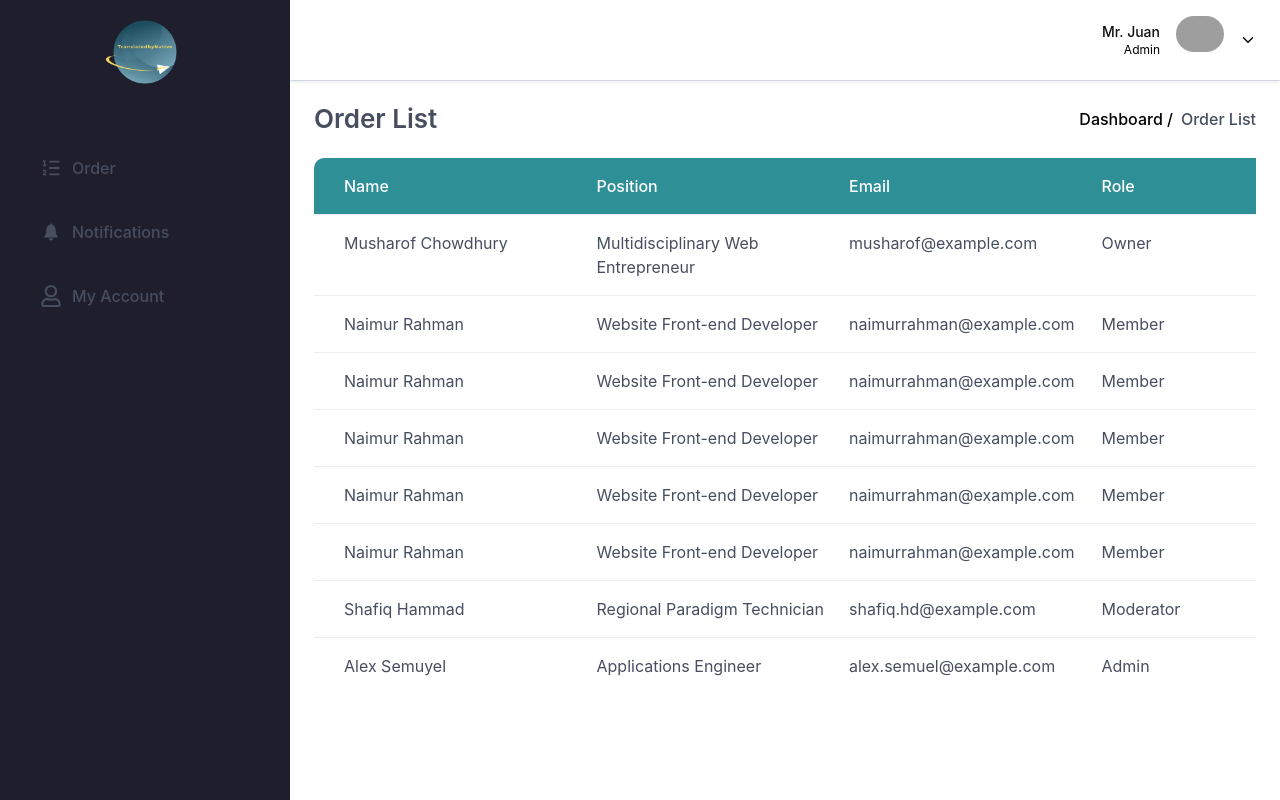
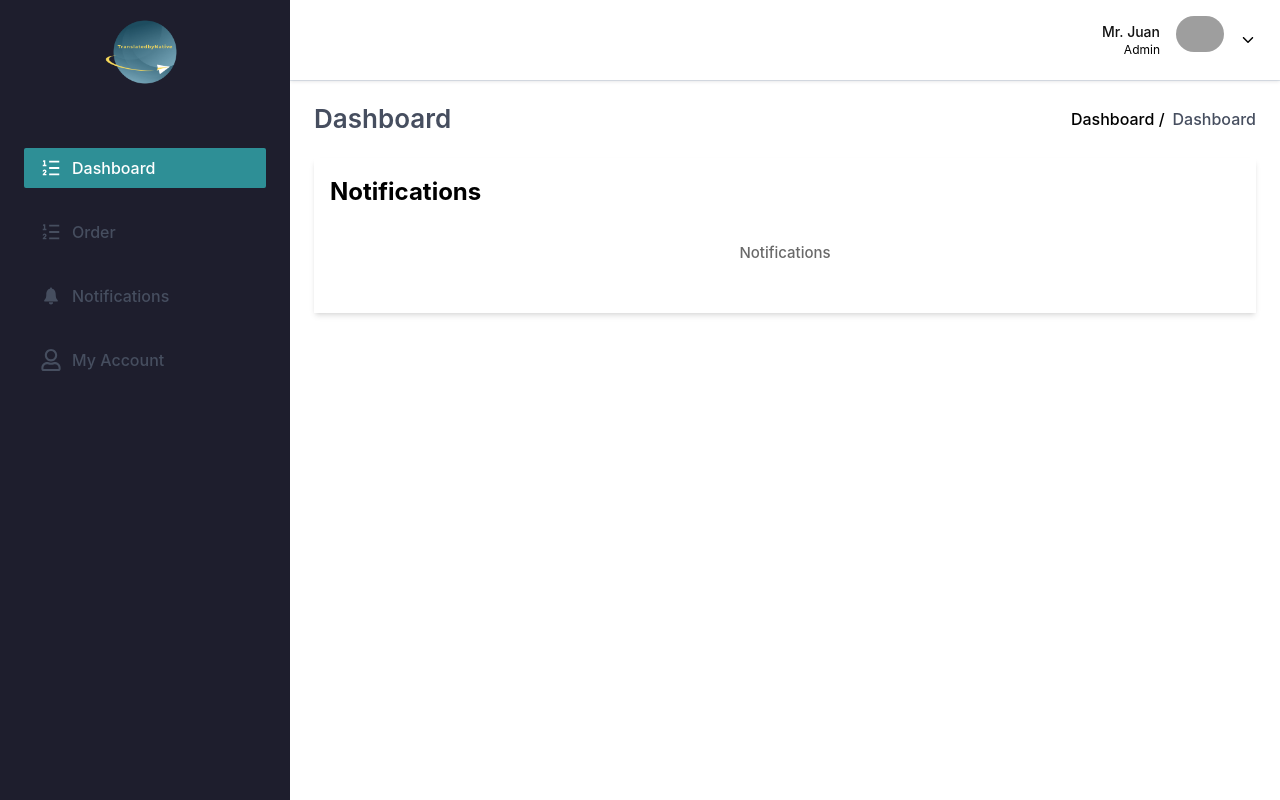
Before and after one commit to billydev139/translated-by-native-user-admin, a React (Create React App) app: page / in a window 1280 px wide. Built offline with nearby package versions, Linux system fonts and the light colour scheme; grey boxes are pictures that could not be loaded.

Commit message:
dashboard

```diff
--- a/src/App.js
+++ b/src/App.js
@@ -6,12 +6,13 @@ import LanguagePrice from "./pages/language-price/LanguagePrice";
 import MyAccount from "./pages/MyAccount/MyAccount";
 import Order from "./pages/order/Order";
 import Notifications from "./pages/notifications/Notifications";
+import Dashboard from "./pages/dashboard";
 
 function App() {
   return (
     <Router>
       <Routes>
-        <Route path="/" element={<OrderList />} />
+        <Route path="/" element={<Dashboard />} />
         <Route path="/user-list" element={<UserList />} />
         <Route path="/language-price" element={<LanguagePrice />} />
         <Route path="/order" element={<Order />} />
--- a/src/components/Sidebar/index.jsx
+++ b/src/components/Sidebar/index.jsx
@@ -88,6 +88,18 @@ const Sidebar = ({ sidebarOpen, setSidebarOpen }) => {
                 <RiListOrdered2 size={22} /> Order List
               </NavLink>
             </ul> */}
+              <ul className="mb-6 flex flex-col gap-1.5">
+              <NavLink
+                to="/"
+                className={({ isActive }) =>
+                  `group relative flex items-center gap-2.5 rounded-sm px-4 py-2 font-medium duration-300 ease-in-out ${
+                    isActive ? "bg-[#2E8F96] text-white" : "text-[#464E5F]"
+                  }`
+                }
+              >
+                <RiListOrdered2 size={22} /> Dashboard
+              </NavLink>
+            </ul>
             <ul className="mb-6 flex flex-col gap-1.5">
               <NavLink
                 to="/order"
--- a/src/pages/dashboard/index.jsx
+++ b/src/pages/dashboard/index.jsx
@@ -19,7 +19,15 @@ const Dashboard = () => {
   return (
     <DefaultLayout>
       <Breadcrumb pageName="Dashboard" />
+<div>
+  <div className='bg-white shadow-md  px-4 py-4'>
+    <div><h1 className='text-[24px] font-bold flex justify-start'>Notifications
+</h1></div>
+<div><h1 className='text-[15px] font-medium text-[#696969] flex justify-center  items-center py-8 px-5'>Notifications
+</h1></div>
 
+  </div>
+</div>
     </DefaultLayout>
   );
 }
```
